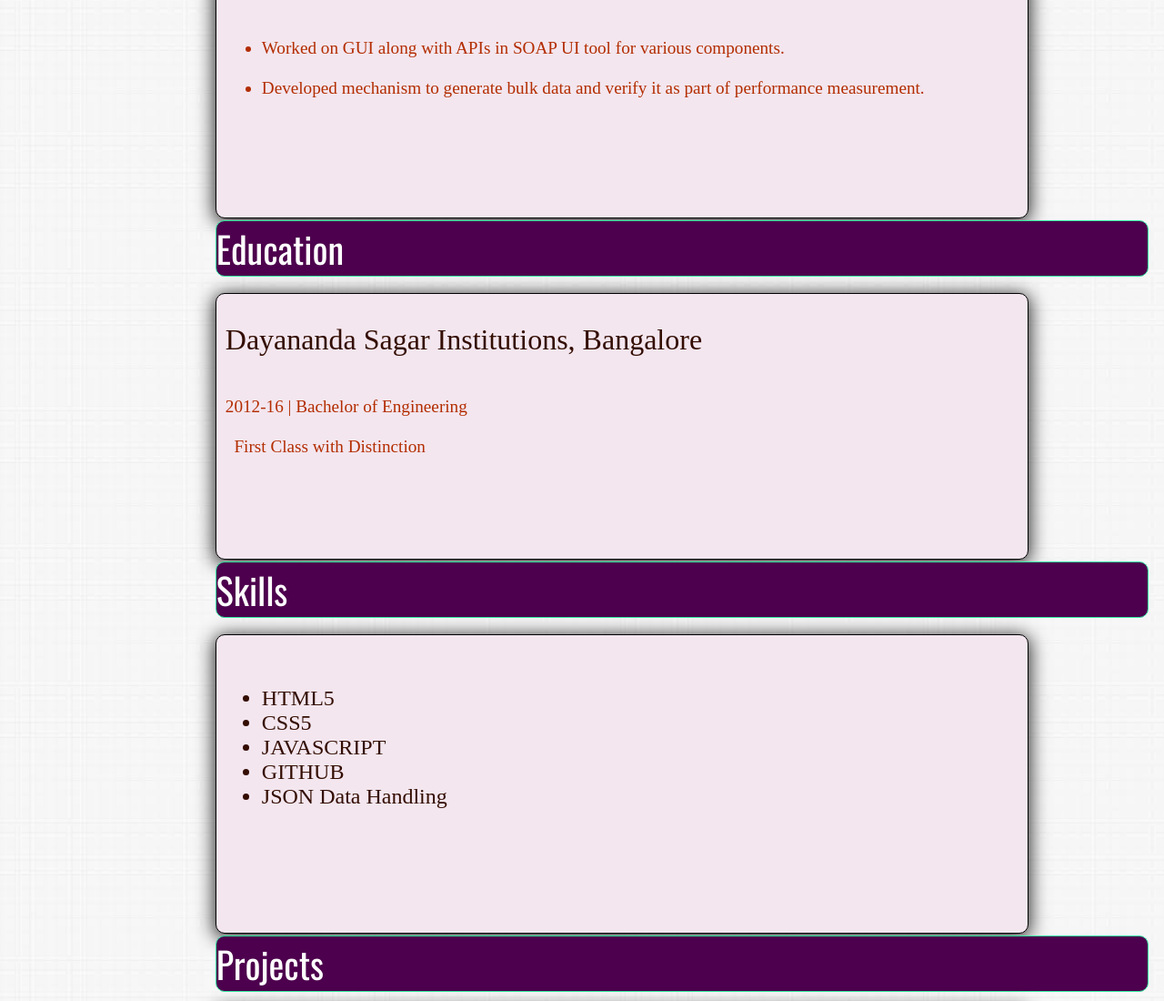
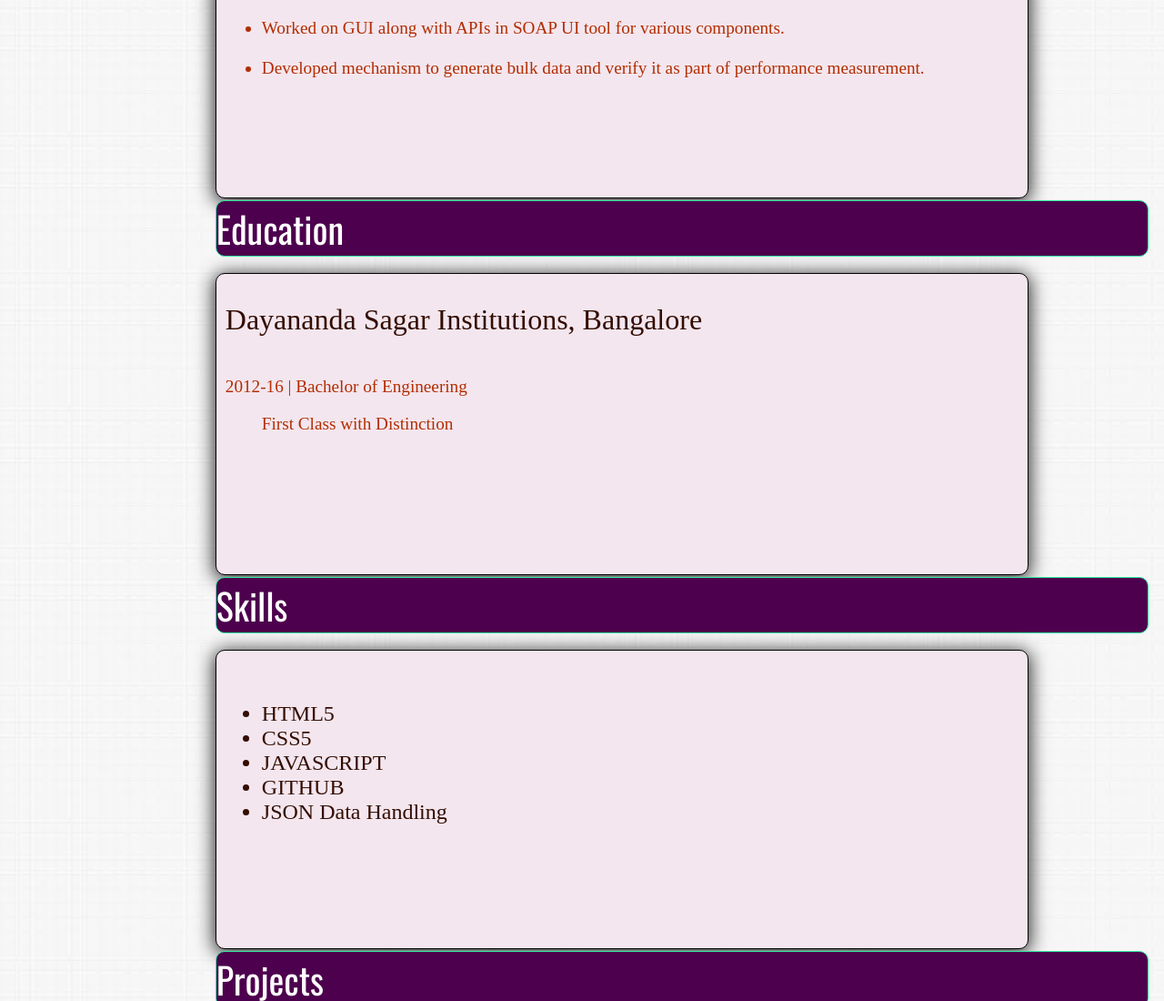
Before and after one commit to Sanidh/Portfolio, a plain HTML site: page index.html in a window 1280 px wide. Shown: the part 1502-2602 px from the top of the page at 91% size. Drawn offline with nearby package versions, Linux system fonts and the light colour scheme.

Commit message:
modifications done

```diff
--- a/index.html
+++ b/index.html
@@ -33,7 +33,7 @@
         <div class="banner" id="banner">
             <div class="card">
                 <h1 class="heading" >
-                        Hello World! <br>
+                        Hello World!<br>
                         Welcome to my portfolio!
                     </h1>
 
@@ -59,9 +59,9 @@
                 <div class="menu-banner">
                     <br><font color="#330d00" size="6vw">CGI</font><br>
                     2016-Present | Associate Software Engineer<br>
-                    <b>Global Data Service Platform by Vodafone</b><br>
+                    <b>Global Data Service Platform by Vodafone</b>
                     <ul>
-                    &nbsp;<li> Worked on GUI along with APIs in SOAP UI tool for various components.<br></li>
+                    &nbsp;<li> Worked on GUI along with APIs in SOAP UI tool for various components.</li>
                     &nbsp;<li> Developed mechanism to generate bulk data and verify it as part of performance measurement.</li>
                     </ul>
                 </div>
@@ -73,9 +73,9 @@
                 <div class="head" id="education">Education</div><br>
                 <div class="menu-banner">
                     <br><font color="#330d00" size="6vw">Dayananda Sagar Institutions, Bangalore</font><br><br>
-                    2012-16 | Bachelor of Engineering<br><br>
+                    2012-16 | Bachelor of Engineering
 
-                    &nbsp; First Class with Distinction<br>
+                    &nbsp; <ul>First Class with Distinction</ul><br>
                 </div>
             </div>
         </div>
@@ -104,7 +104,7 @@
             <div class="row">
             <div class="contact-class">
                 <div class="head" id="contact">Contact</div>
-                    <font color="#330d00" size="5vw" class="margin"><ul>Feel free to reach me out using any of these platforms:</ul><br></font>
+                    <font color="#330d00" size="5vw" class="margin"><ul>Feel free to reach me out using any of these platforms:</ul></font>
                 <div class="icon-group">
                     <a href="mailto:itssanidh@gmail.com"><img src="mail.png" class="icon">&nbsp;<font color="#330d00" size="4vw">itssanidh@gmail.com</font></a><p>
                     <a href="https://github.com/Sanidh"><img src="github.png" class="icon">&nbsp;<font color="#330d00" size="4vw">github.com/Sanidh</font></a><p>
```
